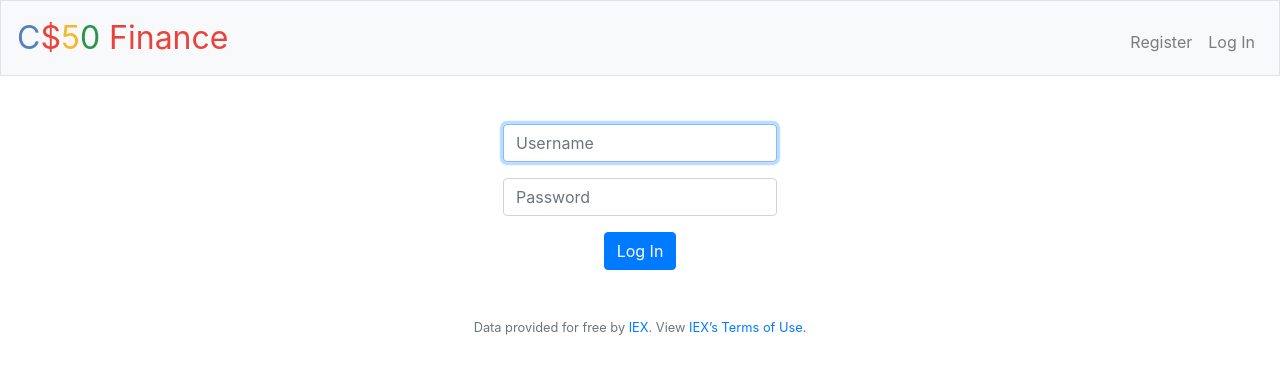
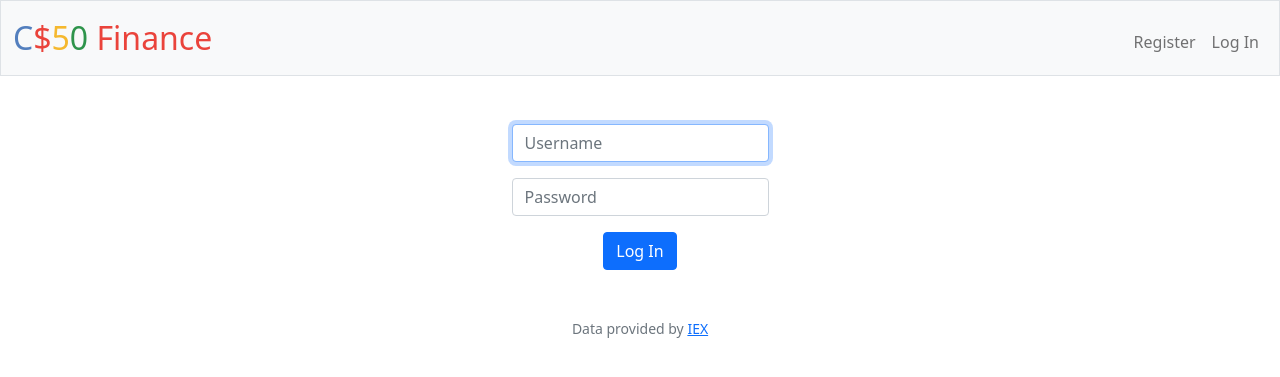
Before and after one commit to classroom50-2021-fall/finance, a Flask app: page /login in a window 1280 px wide. Shown: the top 377 px of the page. Run offline with Flask 2, Linux system fonts and the light colour scheme; some libraries are stand-ins or nearby versions.

Commit message:
updated to Bootstrap 5

```diff
--- a/app.py
+++ b/app.py
@@ -15,16 +15,6 @@
 # Ensure templates are auto-reloaded
 app.config["TEMPLATES_AUTO_RELOAD"] = True
 
-
-# Ensure responses aren't cached
-@app.after_request
-def after_request(response):
-    response.headers["Cache-Control"] = "no-cache, no-store, must-revalidate"
-    response.headers["Expires"] = 0
-    response.headers["Pragma"] = "no-cache"
-    return response
-
-
 # Custom filter
 app.jinja_env.filters["usd"] = usd
 
@@ -40,6 +30,15 @@
 # Make sure API key is set
 if not os.environ.get("API_KEY"):
     raise RuntimeError("API_KEY not set")
+
+
+@app.after_request
+def after_request(response):
+    """Ensure responses aren't cached"""
+    response.headers["Cache-Control"] = "no-cache, no-store, must-revalidate"
+    response.headers["Expires"] = 0
+    response.headers["Pragma"] = "no-cache"
+    return response
 
 
 @app.route("/")
--- a/requirements.txt
+++ b/requirements.txt
@@ -1,4 +1,3 @@
 cs50
 Flask
 Flask-Session
-requests
--- a/static/styles.css
+++ b/static/styles.css
@@ -1,6 +1,6 @@
+/* Size for brand */
 nav .navbar-brand
 {
-    /* size for brand */
     font-size: xx-large;
 }
 
@@ -21,27 +21,3 @@
 {
     color: #2e944b;
 }
-
-main .form-control
-{
-    /* Center form controls */
-    display: inline-block;
-
-    /* Override Bootstrap's 100% width for form controls */
-    width: auto;
-}
-
-main
-{
-    /* Scroll horizontally as needed */
-    overflow-x: auto;
-
-    /* Center contents */
-    text-align: center;
-}
-
-main img
-{
-    /* Constrain images on small screens */
-    max-width: 100%;
-}
--- a/templates/apology.html
+++ b/templates/apology.html
@@ -5,5 +5,5 @@
 {% endblock %}
 
 {% block main %}
-    <img alt="{{ top }}" class="border" src="http://memegen.link/custom/{{ top | urlencode }}/{{ bottom | urlencode }}.jpg?alt=https://i.imgur.com/CsCgN7Ll.png" title="{{ top }}">
+    <img alt="{{ top }}" class="border img-fluid" src="http://memegen.link/custom/{{ top | urlencode }}/{{ bottom | urlencode }}.jpg?alt=https://i.imgur.com/CsCgN7Ll.png" title="{{ top }}">
 {% endblock %}
--- a/templates/layout.html
+++ b/templates/layout.html
@@ -7,17 +7,14 @@
         <meta charset="utf-8">
         <meta name="viewport" content="initial-scale=1, width=device-width">
 
-        <!-- http://getbootstrap.com/docs/4.5/ -->
-        <link rel="stylesheet" href="https://cdn.jsdelivr.net/npm/bootstrap@4.5.3/dist/css/bootstrap.min.css" integrity="sha384-TX8t27EcRE3e/ihU7zmQxVncDAy5uIKz4rEkgIXeMed4M0jlfIDPvg6uqKI2xXr2" crossorigin="anonymous">
+        <!-- http://getbootstrap.com/docs/5.1/ -->
+        <link href="https://cdn.jsdelivr.net/npm/bootstrap@5.1.3/dist/css/bootstrap.min.css" rel="stylesheet" integrity="sha384-1BmE4kWBq78iYhFldvKuhfTAU6auU8tT94WrHftjDbrCEXSU1oBoqyl2QvZ6jIW3" crossorigin="anonymous">
+        <script src="https://cdn.jsdelivr.net/npm/bootstrap@5.1.3/dist/js/bootstrap.bundle.min.js" integrity="sha384-ka7Sk0Gln4gmtz2MlQnikT1wXgYsOg+OMhuP+IlRH9sENBO0LRn5q+8nbTov4+1p" crossorigin="anonymous"></script>
 
-        <!-- https://favicon.io/emoji-favicons/money-mouth-face/ -->
+        <!-- https://favicon.io/emoji-favicons/money-bag/ -->
         <link href="/static/favicon.ico" rel="icon">
 
         <link href="/static/styles.css" rel="stylesheet">
-
-        <!-- http://getbootstrap.com/docs/4.5/ -->
-        <script src="https://code.jquery.com/jquery-3.5.1.slim.min.js" integrity="sha384-DfXdz2htPH0lsSSs5nCTpuj/zy4C+OGpamoFVy38MVBnE+IbbVYUew+OrCXaRkfj" crossorigin="anonymous"></script>
-        <script src="https://cdn.jsdelivr.net/npm/bootstrap@4.5.3/dist/js/bootstrap.bundle.min.js" integrity="sha384-ho+j7jyWK8fNQe+A12Hb8AhRq26LrZ/JpcUGGOn+Y7RsweNrtN/tE3MoK7ZeZDyx" crossorigin="anonymous"></script>
 
         <title>C$50 Finance: {% block title %}{% endblock %}</title>
 
@@ -25,45 +22,47 @@
 
     <body>
 
-        <nav class="navbar navbar-expand-md navbar-light bg-light border">
+        <nav class="bg-light border navbar navbar-expand-md navbar-light">
+            <div class="container-fluid">
                 <a class="navbar-brand" href="/"><span class="blue">C</span><span class="red">$</span><span class="yellow">5</span><span class="green">0</span> <span class="red">Finance</span></a>
-            <button aria-controls="navbar" aria-expanded="false" aria-label="Toggle navigation" class="navbar-toggler" data-target="#navbar" data-toggle="collapse" type="button">
+                <button aria-controls="navbar" aria-expanded="false" aria-label="Toggle navigation" class="navbar-toggler" data-bs-target="#navbar" data-bs-toggle="collapse" type="button">
                     <span class="navbar-toggler-icon"></span>
                 </button>
                 <div class="collapse navbar-collapse" id="navbar">
-                {% if session.user_id %}
-                    <ul class="navbar-nav mr-auto mt-2">
+                    {% if session["user_id"] %}
+                        <ul class="navbar-nav me-auto mt-2">
                             <li class="nav-item"><a class="nav-link" href="/quote">Quote</a></li>
                             <li class="nav-item"><a class="nav-link" href="/buy">Buy</a></li>
                             <li class="nav-item"><a class="nav-link" href="/sell">Sell</a></li>
                             <li class="nav-item"><a class="nav-link" href="/history">History</a></li>
                         </ul>
-                    <ul class="navbar-nav ml-auto mt-2">
+                        <ul class="navbar-nav ms-auto mt-2">
                             <li class="nav-item"><a class="nav-link" href="/logout">Log Out</a></li>
                         </ul>
                     {% else %}
-                    <ul class="navbar-nav ml-auto mt-2">
+                        <ul class="navbar-nav ms-auto mt-2">
                             <li class="nav-item"><a class="nav-link" href="/register">Register</a></li>
                             <li class="nav-item"><a class="nav-link" href="/login">Log In</a></li>
                         </ul>
                     {% endif %}
                 </div>
+            </div>
         </nav>
 
         {% if get_flashed_messages() %}
             <header>
-                <div class="alert alert-primary border text-center" role="alert">
+                <div class="alert alert-primary mb-0 text-center" role="alert">
                     {{ get_flashed_messages() | join(" ") }}
                 </div>
             </header>
         {% endif %}
 
-        <main class="container p-5">
+        <main class="container-fluid overflow-scroll py-5 text-center">
             {% block main %}{% endblock %}
         </main>
 
-        <footer class="small text-center text-muted">
-            Data provided for free by <a href="https://iextrading.com/developer">IEX</a>. View <a href="https://iextrading.com/api-exhibit-a/">IEX’s Terms of Use</a>.
+        <footer class="mb-5 small text-center text-muted">
+            Data provided by <a href="https://iexcloud.io/">IEX</a>
         </footer>
 
     </body>
--- a/templates/login.html
+++ b/templates/login.html
@@ -6,11 +6,11 @@
 
 {% block main %}
     <form action="/login" method="post">
-        <div class="form-group">
-            <input autocomplete="off" autofocus class="form-control" name="username" placeholder="Username" type="text">
+        <div class="mb-3">
+            <input autocomplete="off" autofocus class="form-control mx-auto w-auto" id="username" name="username" placeholder="Username" type="text">
         </div>
-        <div class="form-group">
-            <input class="form-control" name="password" placeholder="Password" type="password">
+        <div class="mb-3">
+            <input class="form-control mx-auto w-auto" id="password" name="password" placeholder="Password" type="password">
         </div>
         <button class="btn btn-primary" type="submit">Log In</button>
     </form>
```
Also changed, not shown: static/favicon.ico. Lines whose indentation alone changed are shown as unchanged.
